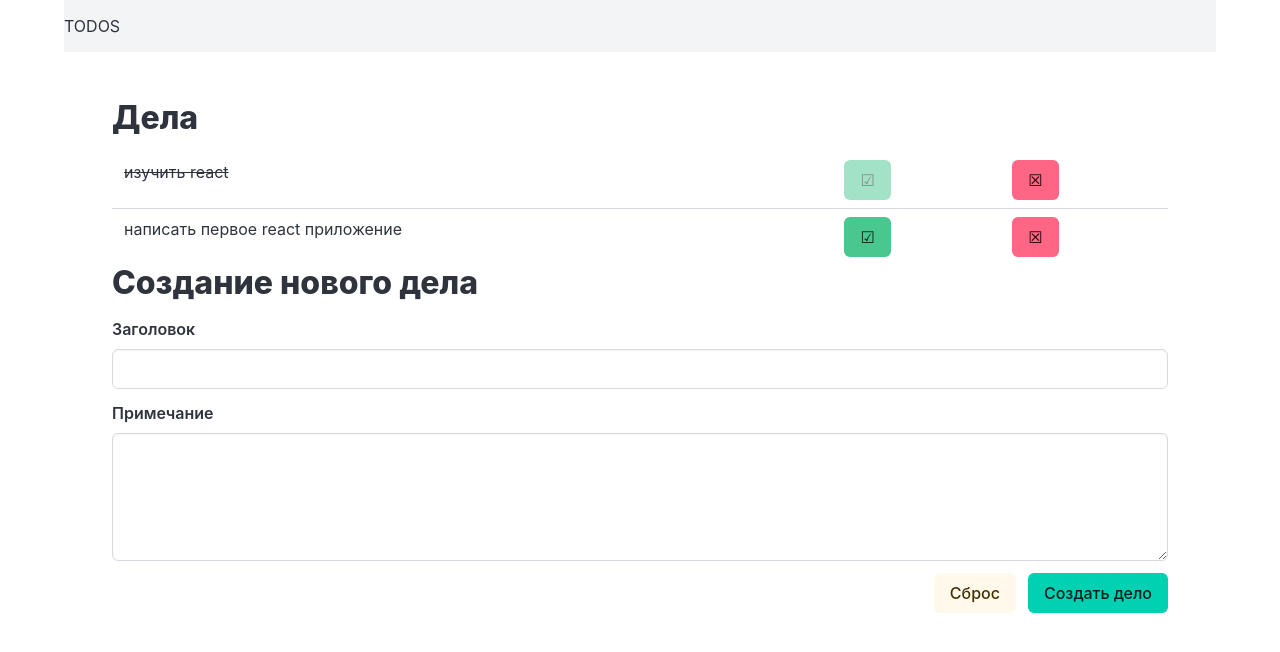
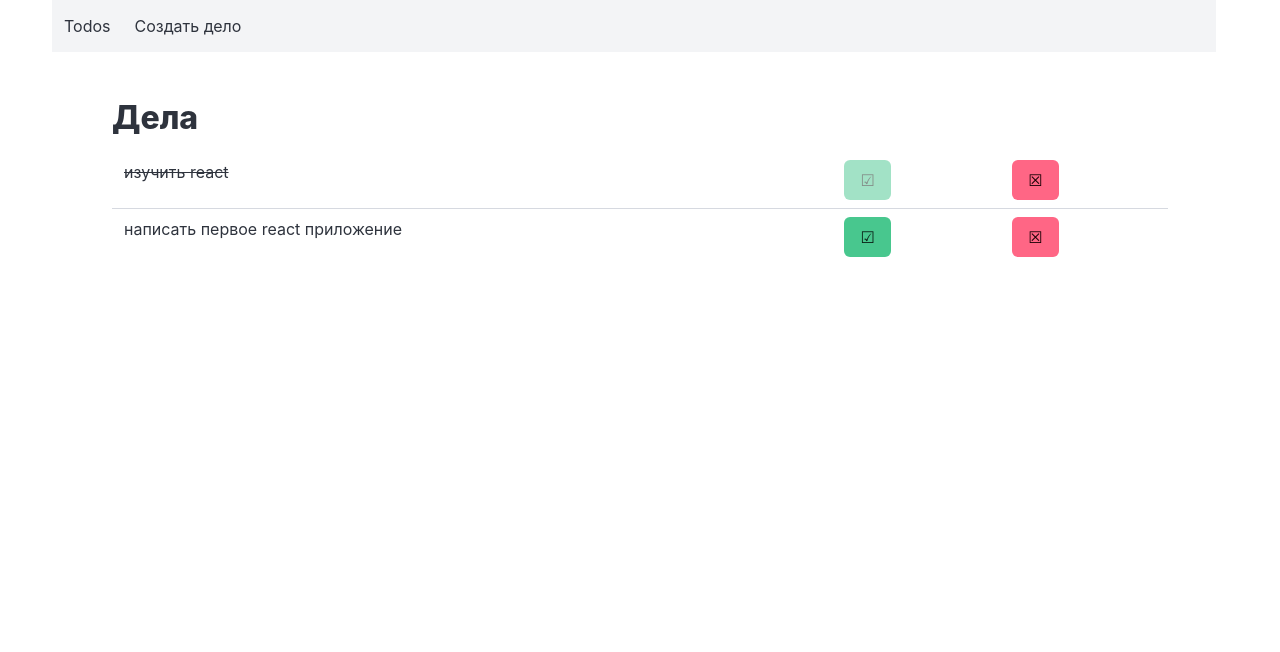
Before and after one commit to key4c/Todos_react, a React (Create React App) app: page / in a window 1280 px wide. Shown: the top 652 px of the page. Built offline with nearby package versions, Linux system fonts and the light colour scheme.

Commit message:
создание гиперссылок

```diff
--- a/src/App.js
+++ b/src/App.js
@@ -1,7 +1,6 @@
 import { useState } from "react";
-import TodoList from "./TodoList";
 import initialTodos from "./todos";
-import TodoAdd from "./TodoAdd";
+import { Outlet, NavLink } from "react-router-dom";
 
 export default function App() {
   const [todos, setTodos] = useState(initialTodos);
@@ -23,12 +22,31 @@ export default function App() {
     <div className="container">
       <nav className="navbar is-light">
         <div className="navbar-brand">
-          <span className="navbar-item is-uppercase">todos</span>
+          <NavLink
+            to={"/"}
+            className={({ isActive }) =>
+              "navbar-item is uppercase" + (isActive ? " is-active" : "")
+            }
+          >
+            Todos
+          </NavLink>
+        </div>
+
+        <div className="navbar-menu">
+          <div className="navbar-start">
+            <NavLink
+              to={"/add"}
+              className={({ isActive }) =>
+                "navbar-item" + (isActive ? " is-active" : "")
+              }
+            >
+              Создать дело
+            </NavLink>
+          </div>
         </div>
       </nav>
       <main className="content px-6 py-6">
-        <TodoList list={todos} setDone={setDone} del={del} />
-        <TodoAdd add={add} />
+        <Outlet />
       </main>
     </div>
   );
--- a/src/index.js
+++ b/src/index.js
@@ -1,13 +1,14 @@
 import React from "react";
 import ReactDOM from "react-dom/client";
 import "bulma/css/bulma.css";
-import App from "./App";
+import { RouterProvider } from "react-router-dom";
+import router from "./routes";
 import reportWebVitals from "./reportWebVitals";
 
 const root = ReactDOM.createRoot(document.getElementById("root"));
 root.render(
   <React.StrictMode>
-    <App />
+    <RouterProvider router={router} />
   </React.StrictMode>
 );
 
```
